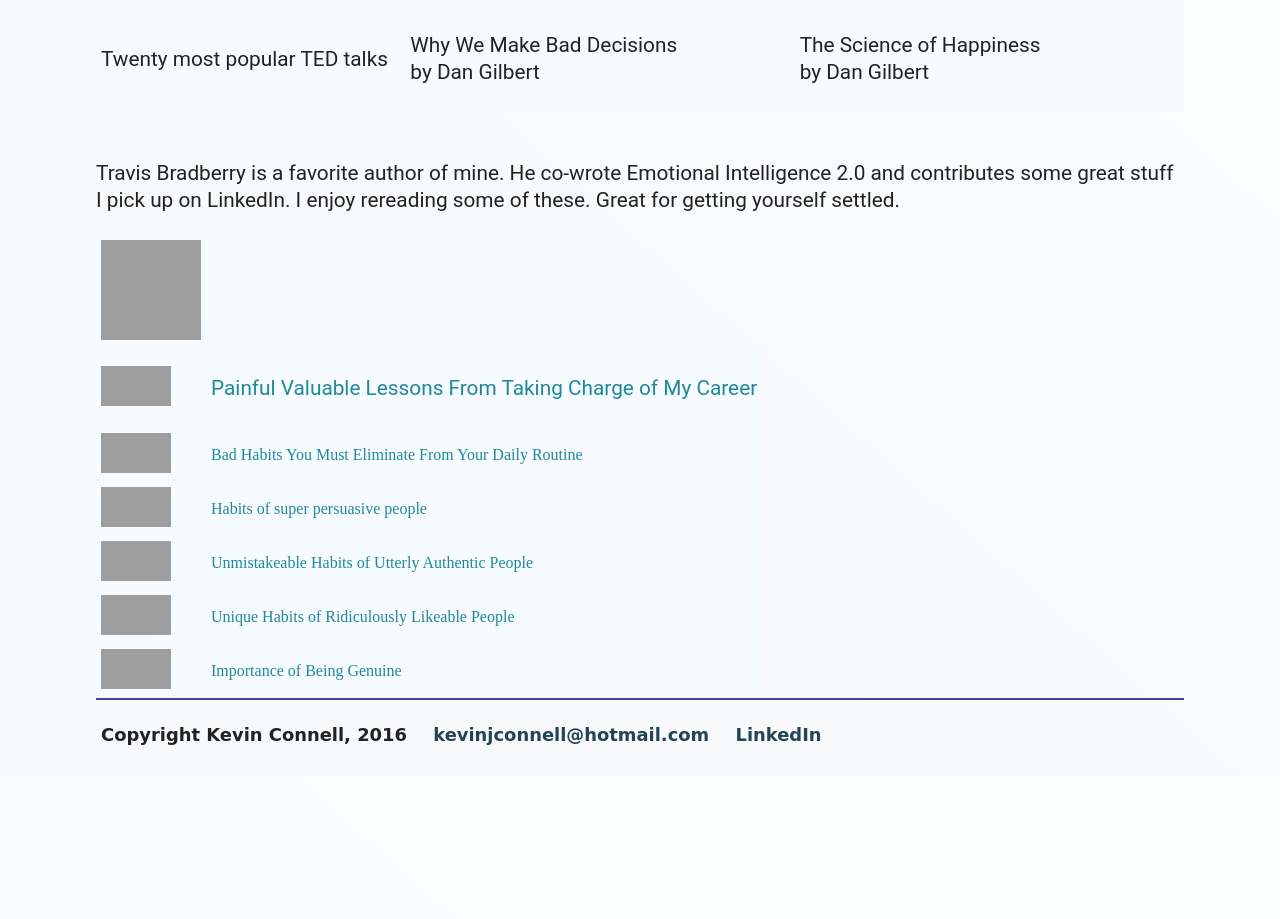
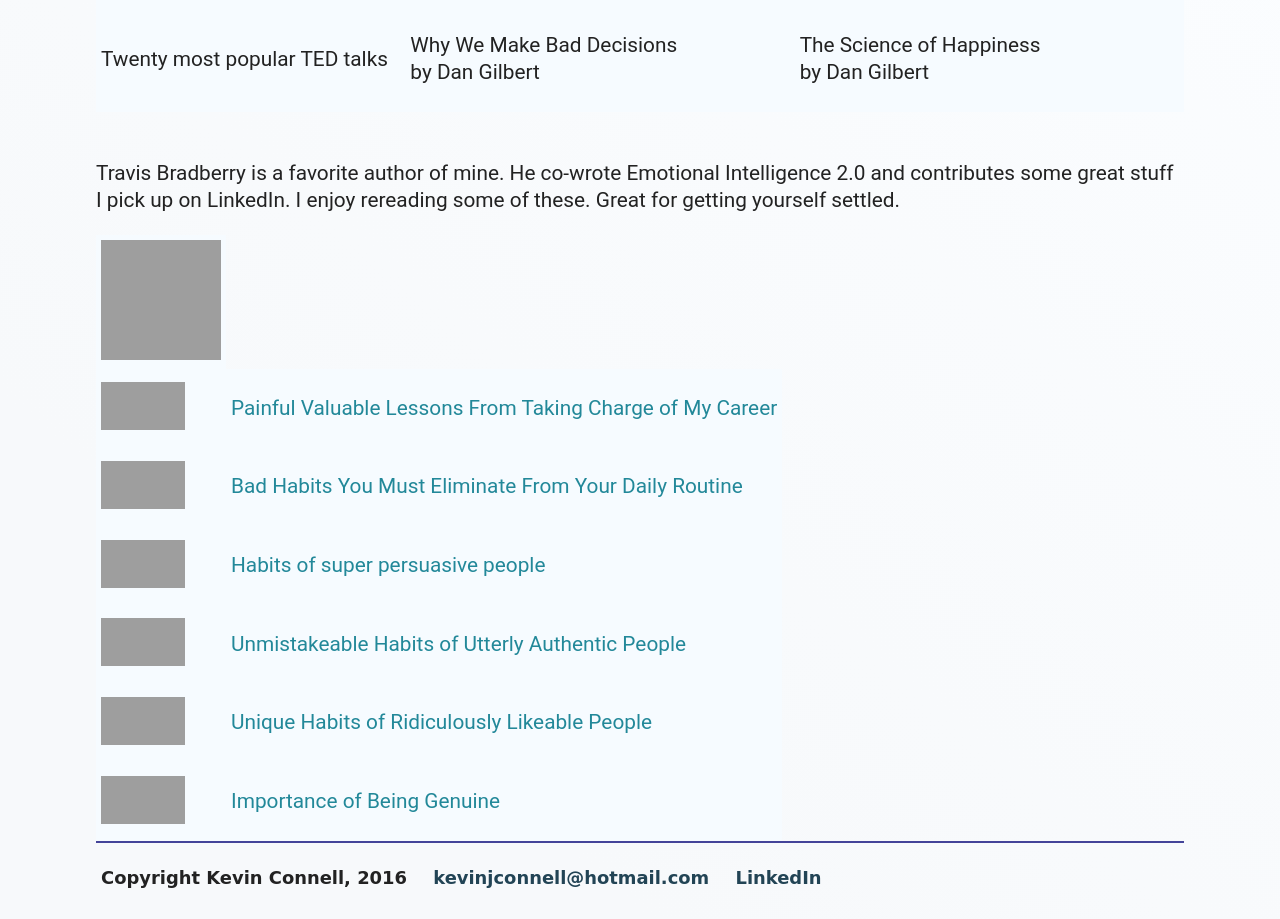
Before and after one commit to mo4dawg/mo4dawg.github.io, a Jekyll site: the page built from links/index.html, in a window 1280 px wide. Shown: the part 661-1580 px from the top of the page. Built offline with Jekyll 4.4.1, drawn with Linux system fonts in a browser that asks for light colours; before the commit the page ends 1437 px from its top, so only the background shows below that; grey boxes are pictures that could not be loaded.

Commit message:
Update index.html

```diff
--- a/links/index.html
+++ b/links/index.html
@@ -29,32 +29,32 @@ author: Kevin Connell
   <p><br>Travis Bradberry is a favorite author of mine.  He co-wrote Emotional Intelligence 2.0 and contributes some great stuff I pick up on LinkedIn.  I enjoy rereading some of these.  Great for getting yourself settled.</p>
   <table>
     <tr>
-      <td><img src="https://cloud.githubusercontent.com/assets/19477681/19007947/d440d67e-871c-11e6-9502-0c8084925f7e.jpg" width="100" height="100">
+      <td><img src="https://cloud.githubusercontent.com/assets/19477681/19007947/d440d67e-871c-11e6-9502-0c8084925f7e.jpg" width="120" height="120">
       </td>
       </tr>
     <tr>
-     <td><img src="https://cloud.githubusercontent.com/assets/19477681/19007558/7261776c-871a-11e6-8511-0897b2040ed5.jpg" width="70" height="40"></td>
+     <td><img src="https://cloud.githubusercontent.com/assets/19477681/19007558/7261776c-871a-11e6-8511-0897b2040ed5.jpg" width="84" height="48"></td>
      <td><p><a href="https://www.linkedin.com/pulse/boss-painful-valuable-lessons-from-taking-charge-my-career-bradberry?trk=mp-reader-card" target="_blank">Painful Valuable Lessons From Taking Charge of My Career</a></p></td>
     </tr>
     <tr>
-     <td><img src="https://cloud.githubusercontent.com/assets/19477681/19007407/c59568c2-8719-11e6-8e3c-f8ff0b58dde3.jpg" width="70" height="40"></td>
-      <td><a href="https://www.linkedin.com/pulse/bad-habits-you-must-eliminate-from-your-daily-routine-bradberry?trk=hp-feed-article-title-like" target="_blank">Bad Habits You Must Eliminate From Your Daily Routine</a></td>
+     <td><img src="https://cloud.githubusercontent.com/assets/19477681/19007407/c59568c2-8719-11e6-8e3c-f8ff0b58dde3.jpg" width="84" height="48"></td>
+      <td><p><a href="https://www.linkedin.com/pulse/bad-habits-you-must-eliminate-from-your-daily-routine-bradberry?trk=hp-feed-article-title-like" target="_blank">Bad Habits You Must Eliminate From Your Daily Routine</a></p></td>
     </tr>
     <tr>
-     <td><img src="https://cloud.githubusercontent.com/assets/19477681/19007615/b3e13006-871a-11e6-89d1-40b8d1d12842.jpg"width="70" height="40"></td>
-     <td><a href="https://www.linkedin.com/pulse/powerful-habits-super-persuasive-people-dr-travis-bradberry?trk=mp-reader-card" target="_blank">Habits of super persuasive people</a>  </td>
+     <td><img src="https://cloud.githubusercontent.com/assets/19477681/19007615/b3e13006-871a-11e6-89d1-40b8d1d12842.jpg"width="84" height="48"></td>
+     <td><p><a href="https://www.linkedin.com/pulse/powerful-habits-super-persuasive-people-dr-travis-bradberry?trk=mp-reader-card" target="_blank">Habits of super persuasive people</a></p></td>
     </tr>
     <tr>
-     <td><img src="https://cloud.githubusercontent.com/assets/19477681/19007742/5d1d88e0-871b-11e6-9b63-8d767251e5a8.jpg"width="70" height="40"></td>
-     <td><a href="https://www.linkedin.com/pulse/unmistakable-habits-utterly-authentic-people-dr-travis-bradberry?trk=mp-reader-card" target="_blank">Unmistakeable Habits of Utterly Authentic People</a></td>
+     <td><img src="https://cloud.githubusercontent.com/assets/19477681/19007742/5d1d88e0-871b-11e6-9b63-8d767251e5a8.jpg"width="84" height="48"></td>
+     <td><p><a href="https://www.linkedin.com/pulse/unmistakable-habits-utterly-authentic-people-dr-travis-bradberry?trk=mp-reader-card" target="_blank">Unmistakeable Habits of Utterly Authentic People</a></p></td>
     </tr>
     <tr>
-      <td><img src="https://cloud.githubusercontent.com/assets/19477681/19006768/30177216-8716-11e6-9e2a-07a847d8e2d6.jpg" width="70" height="40"></td>
-      <td><a href="https://www.linkedin.com/pulse/unique-habits-ridiculously-likeable-people-dr-travis-bradberry?trk=mp-reader-card" target="_blank">Unique Habits of Ridiculously Likeable People</a></td>
+      <td><img src="https://cloud.githubusercontent.com/assets/19477681/19006768/30177216-8716-11e6-9e2a-07a847d8e2d6.jpg" width="84" height="48"></td>
+      <td><p><a href="https://www.linkedin.com/pulse/unique-habits-ridiculously-likeable-people-dr-travis-bradberry?trk=mp-reader-card" target="_blank">Unique Habits of Ridiculously Likeable People</a></p></td>
     </tr>
     <tr>
-     <td><img src="https://cloud.githubusercontent.com/assets/19477681/19007357/85f47f96-8719-11e6-9789-9796ec16c5a8.jpg" width="70" height="40"></td>
-     <td><a href="https://www.linkedin.com/pulse/importance-being-genuine-dr-travis-bradberry?trk=mp-reader-card" target="_blank">Importance of Being Genuine</a></td>
+     <td><img src="https://cloud.githubusercontent.com/assets/19477681/19007357/85f47f96-8719-11e6-9789-9796ec16c5a8.jpg" width="84" height="48"></td>
+     <td><p><a href="https://www.linkedin.com/pulse/importance-being-genuine-dr-travis-bradberry?trk=mp-reader-card" target="_blank">Importance of Being Genuine</a></p></td>
     </tr>
   </table>
 
```
